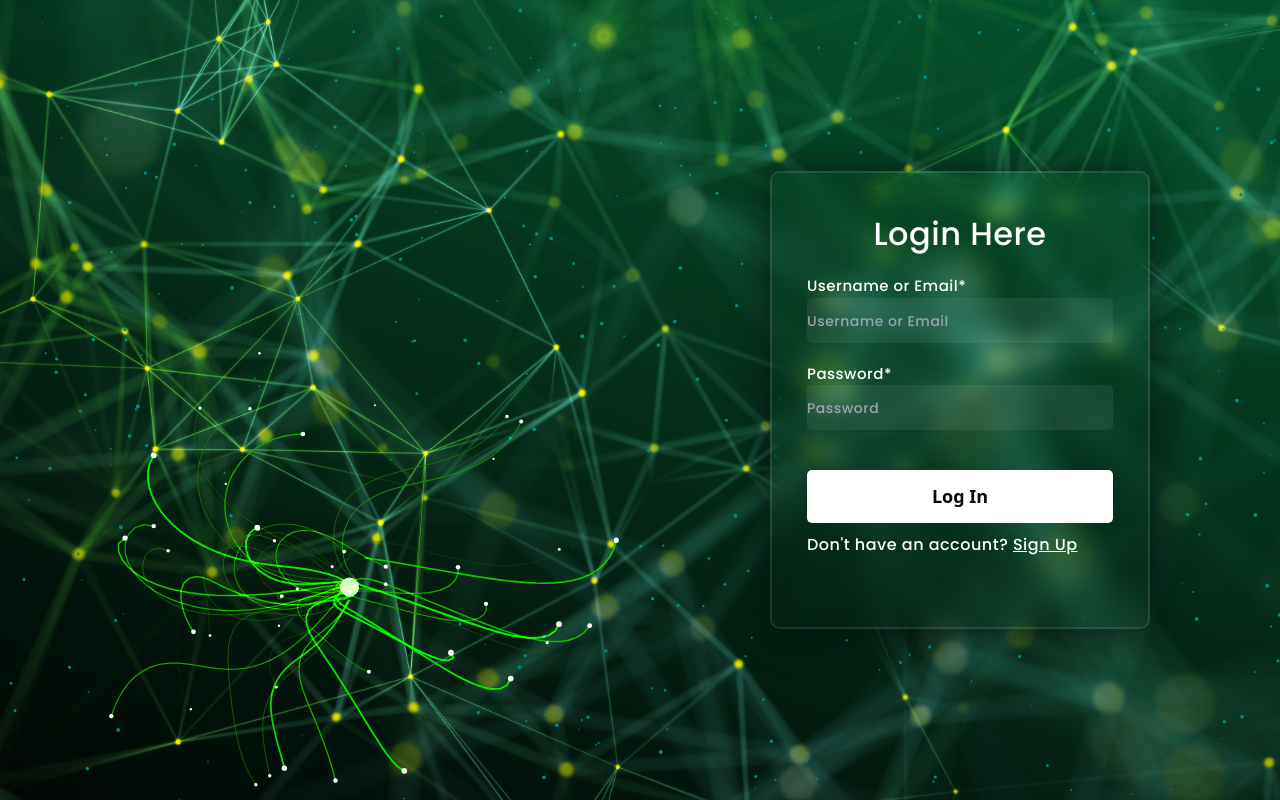
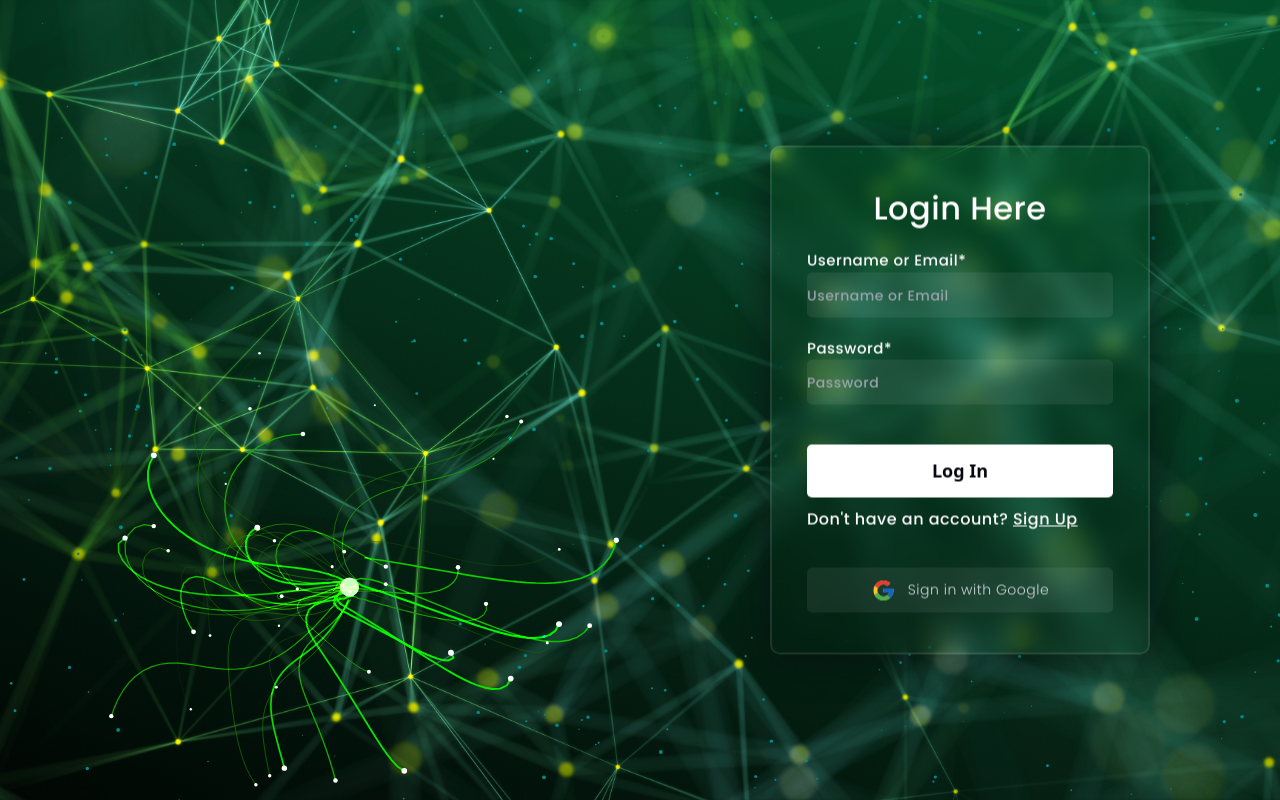
Before and after one commit to adv555/image_classifier_app, a Django app: page /login in a window 1280 px wide. Run offline with Django 4.2, Linux system fonts and the light colour scheme; some libraries are stand-ins or nearby versions.

Commit message:
add google login

```diff
--- a/frontend/templates/pages/auth/login.html
+++ b/frontend/templates/pages/auth/login.html
@@ -24,12 +24,12 @@
             </a>
         </div>
         <div class="social flex-col">
-{#            <p class="google flex items-center justify-center w-full p-2.5">#}
-{#                <a class="flex items-center justify-center" href="{% provider_login_url 'google'%}?next=/">#}
-{#                    {% include 'includes/icons/googleicon.svg' %}#}
-{#                    <span class="text-gray-300 ml-3" >Sign in with Google</span>#}
-{#                </a>#}
-{#            </p>#}
+            <p class="google flex items-center justify-center w-full p-2.5">
+                <a class="flex items-center justify-center" href="{% provider_login_url 'google'%}?next=/">
+                    {% include 'includes/icons/googleicon.svg' %}
+                    <span class="text-gray-300 ml-3" >Sign in with Google</span>
+                </a>
+            </p>
 
 {#            <p class="google flex items-center justify-center w-full p-2.5">#}
 {#                <a class="flex items-center justify-center" href="{% provider_login_url 'github'%}?next=/">#}
--- a/image_classifier_app/settings.py
+++ b/image_classifier_app/settings.py
@@ -73,7 +73,7 @@ ROOT_URLCONF = 'image_classifier_app.urls'
 TEMPLATES = [
     {
         'BACKEND': 'django.template.backends.django.DjangoTemplates',
-        'DIRS': [BASE_DIR / 'templates']
+        'DIRS': [BASE_DIR / 'frontend/templates']
         ,
         'APP_DIRS': True,
         'OPTIONS': {
--- a/image_classifier_app/urls.py
+++ b/image_classifier_app/urls.py
@@ -20,8 +20,9 @@ from django.conf.urls.static import static
 
 urlpatterns = [
     path('admin/', admin.site.urls),
+    path("__reload__/", include("django_browser_reload.urls")),
+    path('', include("allauth.urls")),
     path('', include('user_auth.urls')),
-    path("__reload__/", include("django_browser_reload.urls")),
     path('', include('frontend.urls')),
 ]
 
```
Also changed, not shown: frontend/views.py (+4 -4 lines).
